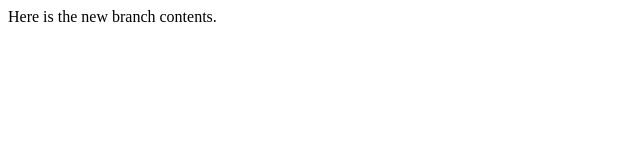
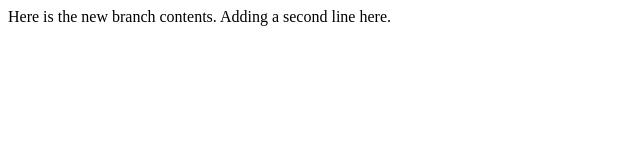
Before and after one commit to kvanderveen/lecture1, a plain HTML site: page index.html in a window 1280 px wide. Shown: the whole page, without its empty margins (0-640 px from the left). Drawn offline with Linux system fonts and the light colour scheme.

Commit message:
added a second line

```diff
--- a/index.html
+++ b/index.html
@@ -5,5 +5,6 @@
     </head>
     <body>
         Here is the new branch contents.
+        Adding a second line here.
     </body>
 </html>
```
